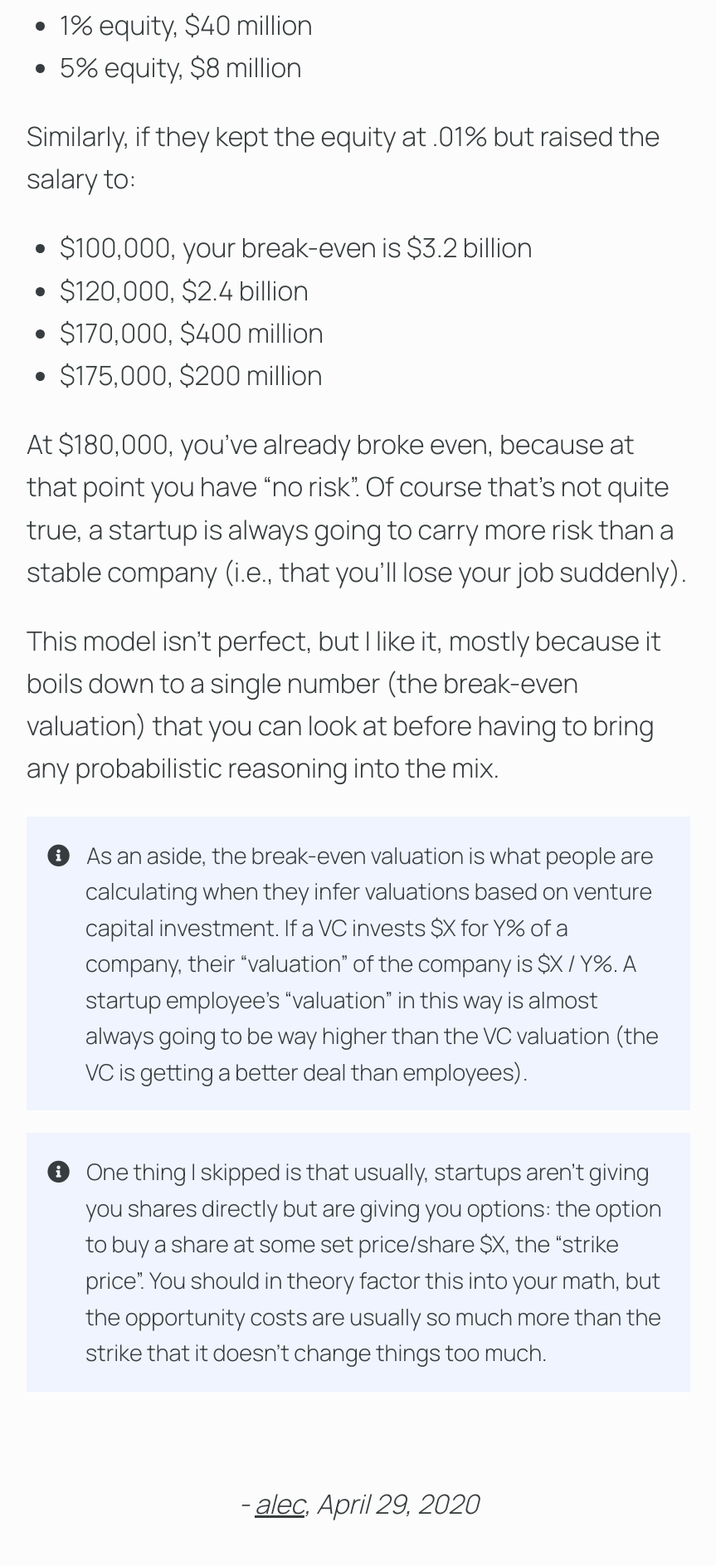
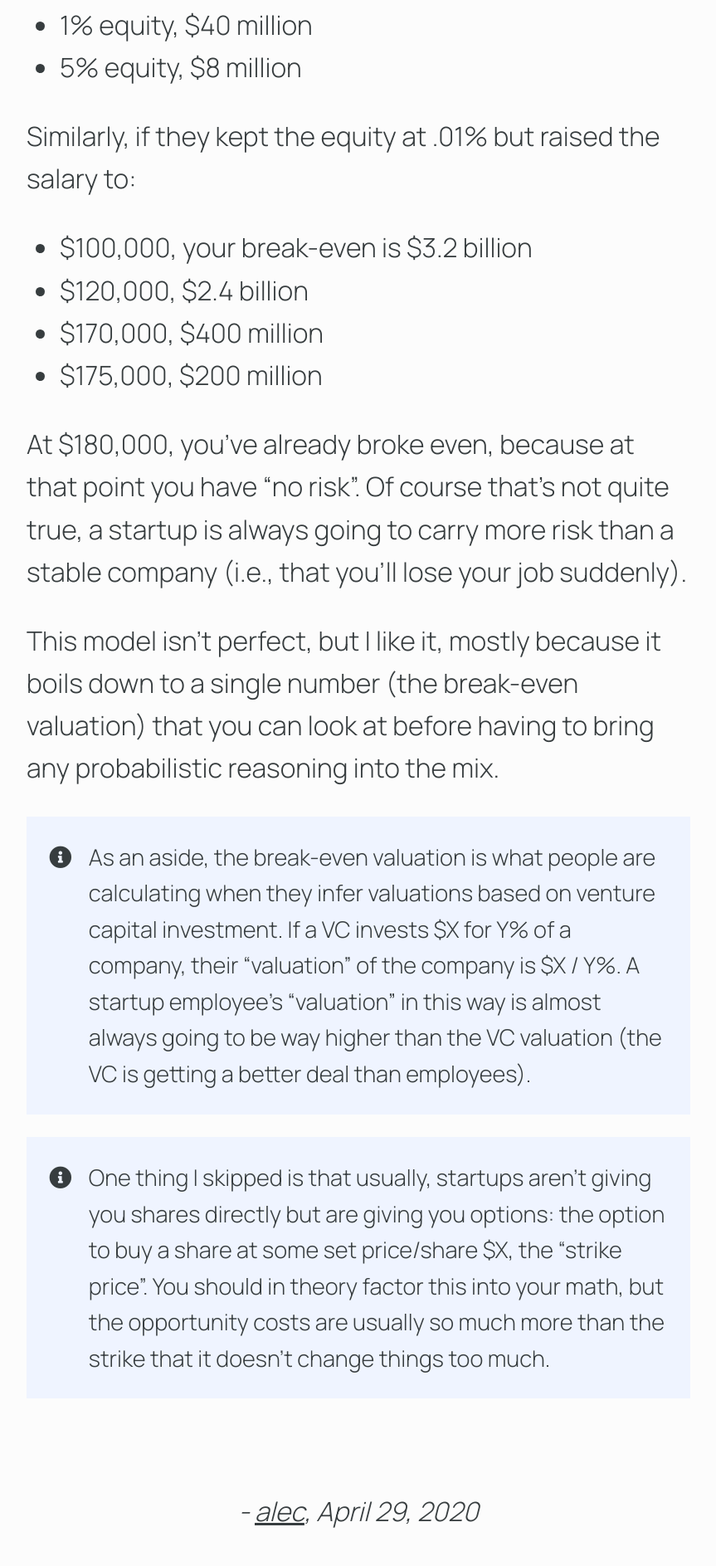
Before and after one commit to AlecBenzer/alecbenzer.github.com, a Jekyll site: the page built from _posts/2020-04-29-how-to-value-startup-equity.md, in a window 1280 px wide. Shown: the part 3499-5386 px from the top of the page at 83% size, without its empty margins (208-1071 px from the left). Built offline with Jekyll 4.4.1, drawn with Linux system fonts in a browser that asks for light colours; nearby versions of some CDN libraries.

Commit message:
Use em for the callouts so it scales with font-size

```diff
--- a/css/style.scss
+++ b/css/style.scss
@@ -126,11 +126,11 @@ a:hover {
   background-color: rgb(239, 244, 255);
 
   font-size: 85%;
-  $base-icon-width: 13px; // changes with font-size
-  $icon-right-padding: 20px;
+  $base-icon-width: 0.5em; // changes with font-size
+  $icon-right-padding: 0.75em;
   $icon-width: $base-icon-width + $icon-right-padding / 2; // no idea why divide 2, only approx right
 
-  $padding: 25px;
+  $padding: 1em;
   text-indent: -($icon-width);
   padding-left: 2 * $icon-width + $padding;
   padding-right: $padding;
```
